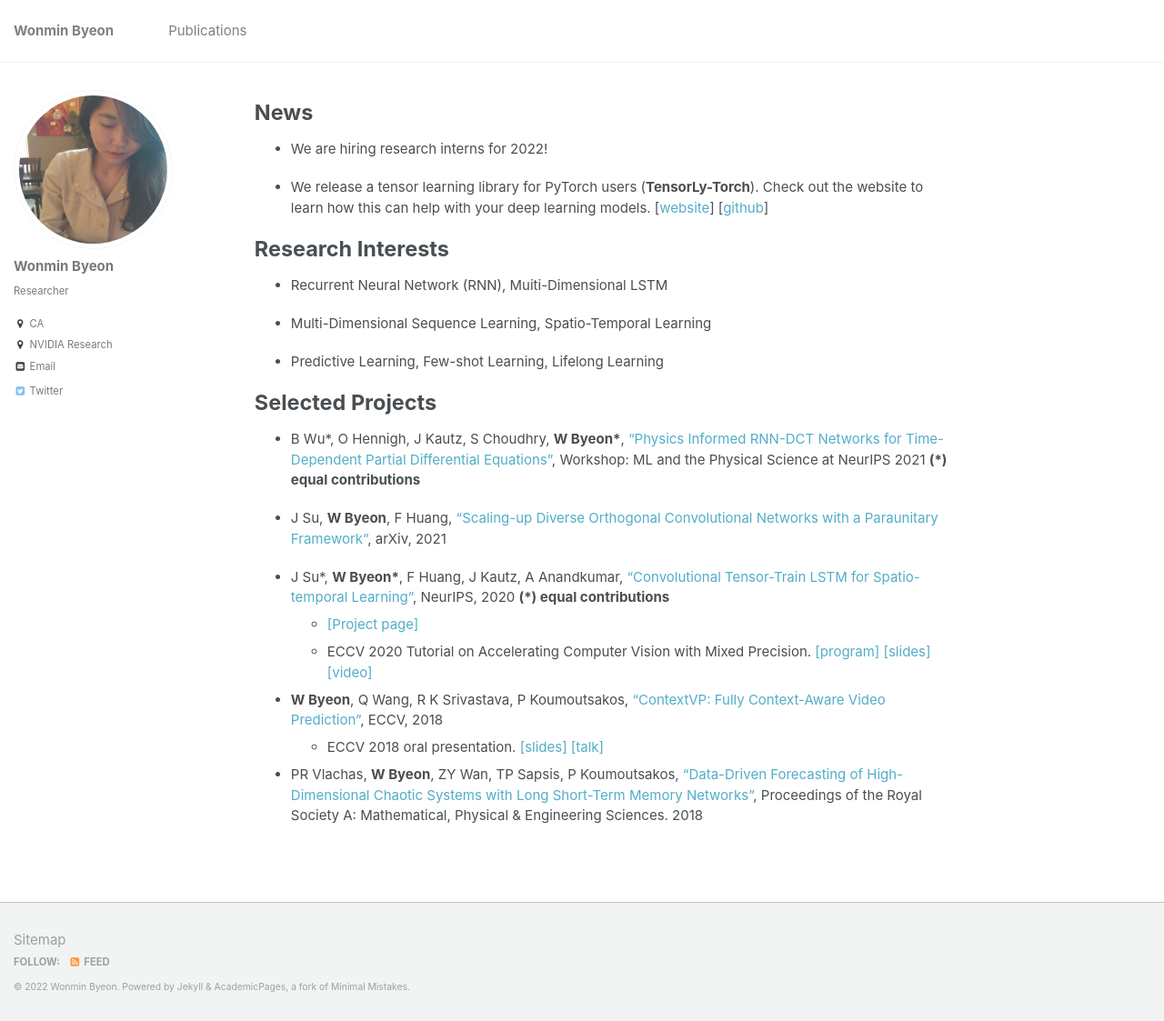
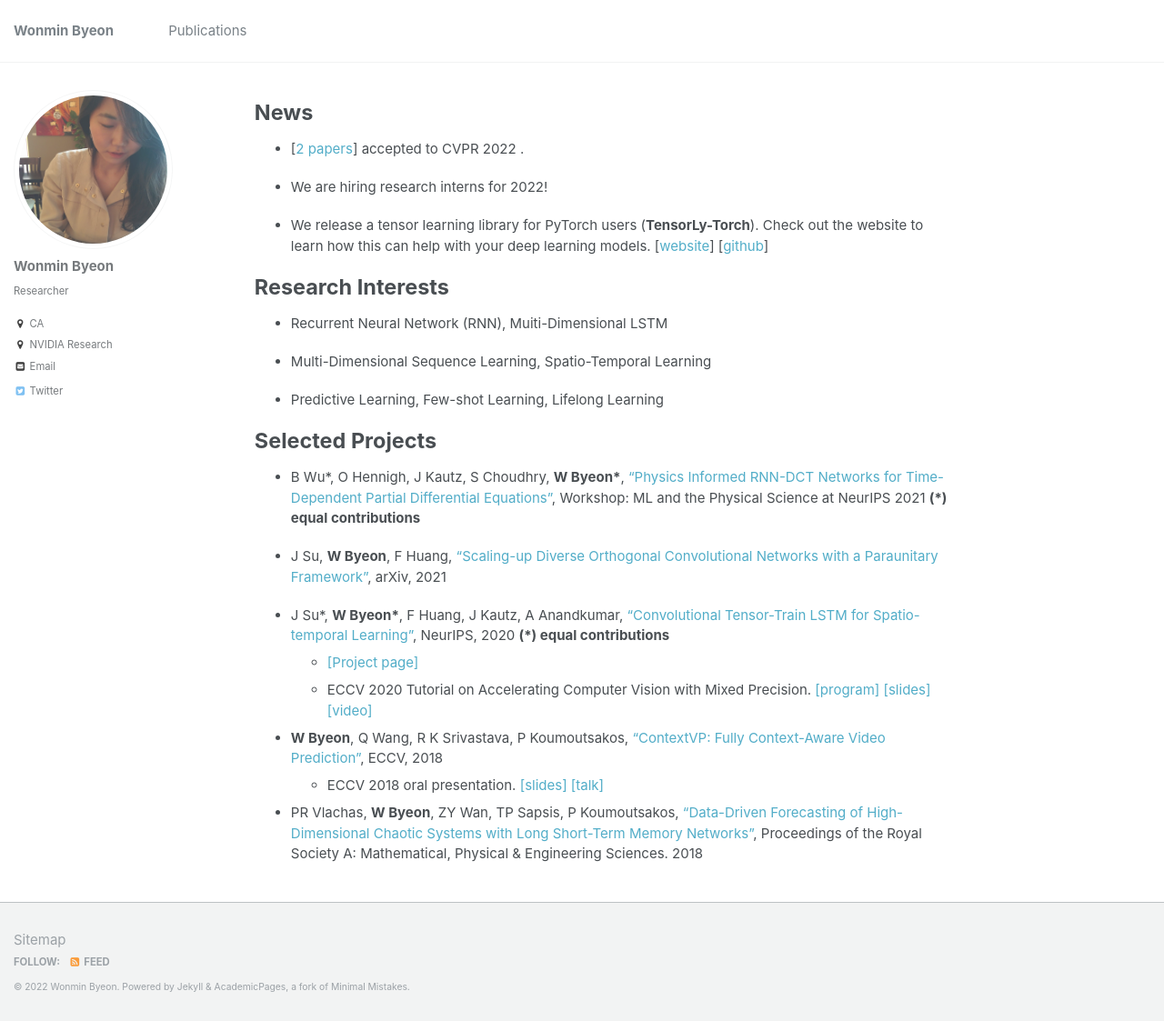
Before and after one commit to wonmin-byeon/wonmin-byeon.github.io, a Jekyll site: the page built from _pages/about.md, in a window 1280 px wide and 1123 px high. Shown: the whole window at 91% size. Built offline with Jekyll 4.4.1, drawn with Linux system fonts in a browser that asks for light colours.

Commit message:
add cvpr acceptance link

```diff
--- a/_pages/about.md
+++ b/_pages/about.md
@@ -10,6 +10,8 @@ redirect_from:
 
 News
 ======
+* [[2 papers](https://wonmin-byeon.github.io/publications/)] accepted to CVPR 2022 .
+
 * We are hiring research interns for 2022!
 
 * We release a tensor learning library for PyTorch users (<b>TensorLy-Torch</b>). Check out the website to learn how this can help with your deep learning models. [[website](http://tensorly.org/torch/dev/)] [[github](https://github.com/tensorly/torch)]
```
